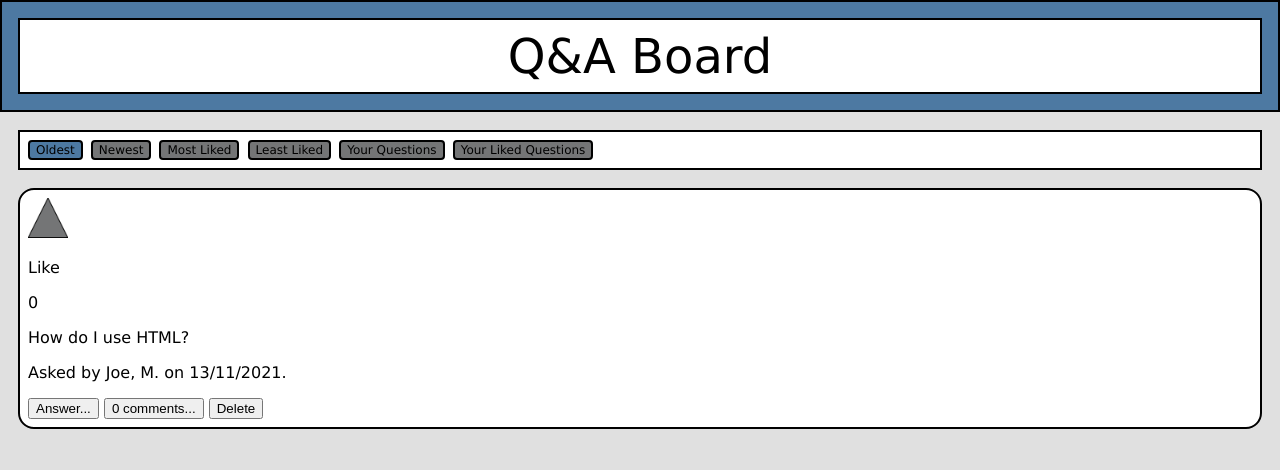
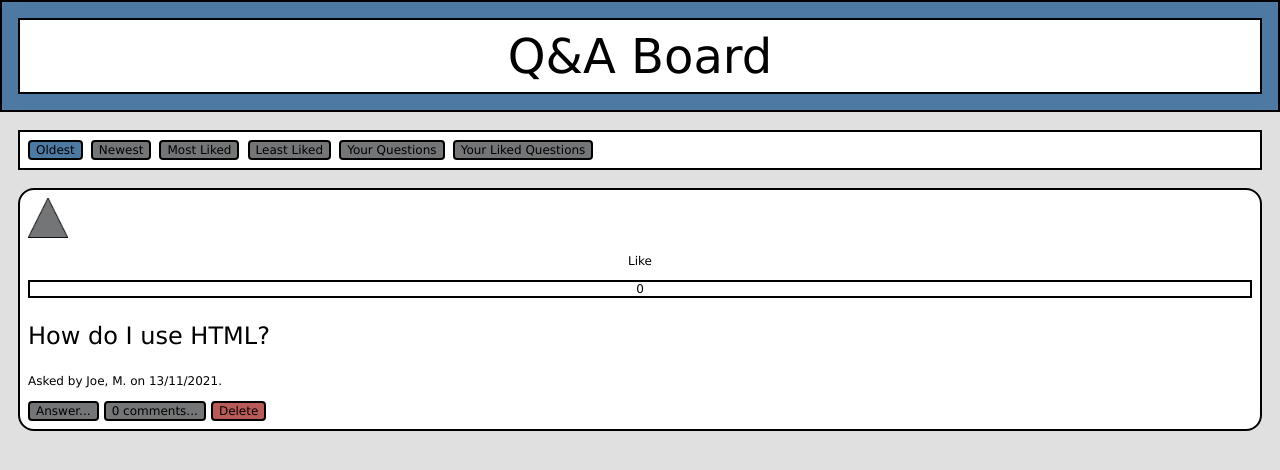
Before and after one commit to u1942789/WMGTSS_u1942789, a Flask app: page / in a window 1280 px wide. Shown: the top 470 px of the page. Run offline with Flask 2, Linux system fonts and the light colour scheme.

Commit message:
Elements for single question have had some CSS applied to give colour, borders, and rounded corners for applicable elements.

```diff
--- a/static/styles/qa_home_style.css
+++ b/static/styles/qa_home_style.css
@@ -60,3 +60,59 @@ body {
 
 .like_button {
 }
+
+.like_paragraph {
+    font-size: 12px;
+
+    text-align: center;
+}
+
+.like_counter {
+    border-style: solid;
+    border-width: 2px;
+
+    font-size: 12px;
+
+    text-align: center;
+}
+
+.question_name {
+    font-size: 24px;
+}
+
+.asker {
+    font-size: 12px;
+}
+
+.answer_button {
+    background-color: #747576;
+
+    border-color: #000;
+    border-radius: 4px;
+    border-style: solid;
+
+    font-family: "Verdana";
+    font-size: 12px;
+}
+
+.comment_button {
+    background-color: #747576;
+
+    border-color: #000;
+    border-radius: 4px;
+    border-style: solid;
+
+    font-family: "Verdana";
+    font-size: 12px;
+}
+
+.delete_button {
+    background-color: #B85A58;
+
+    border-color: #000;
+    border-radius: 4px;
+    border-style: solid;
+
+    font-family: "Verdana";
+    font-size: 12px;
+}
--- a/templates/qa_home_template.html
+++ b/templates/qa_home_template.html
@@ -26,13 +26,13 @@
 <!-- Question List (1 Instance) -->
 <div class="question_div">
     <input class="like_button" type="image" src="{{ url_for('static',filename='resources/unliked_triangle.png') }}" width="40" height="40"/>
-    <p>Like</p>
-    <p>0</p>
-    <p>How do I use HTML?</p>
-    <p>Asked by Joe, M. on 13/11/2021.</p>
-    <button>Answer...</button>
-    <button>0 comments...</button>
-    <button>Delete</button>
+    <p class="like_paragraph">Like</p>
+    <p class="like_counter">0</p>
+    <p class="question_name">How do I use HTML?</p>
+    <p class="asker">Asked by Joe, M. on 13/11/2021.</p>
+    <button class="answer_button">Answer...</button>
+    <button class="comment_button">0 comments...</button>
+    <button class="delete_button">Delete</button>
 </div>
 
 </body>
```
